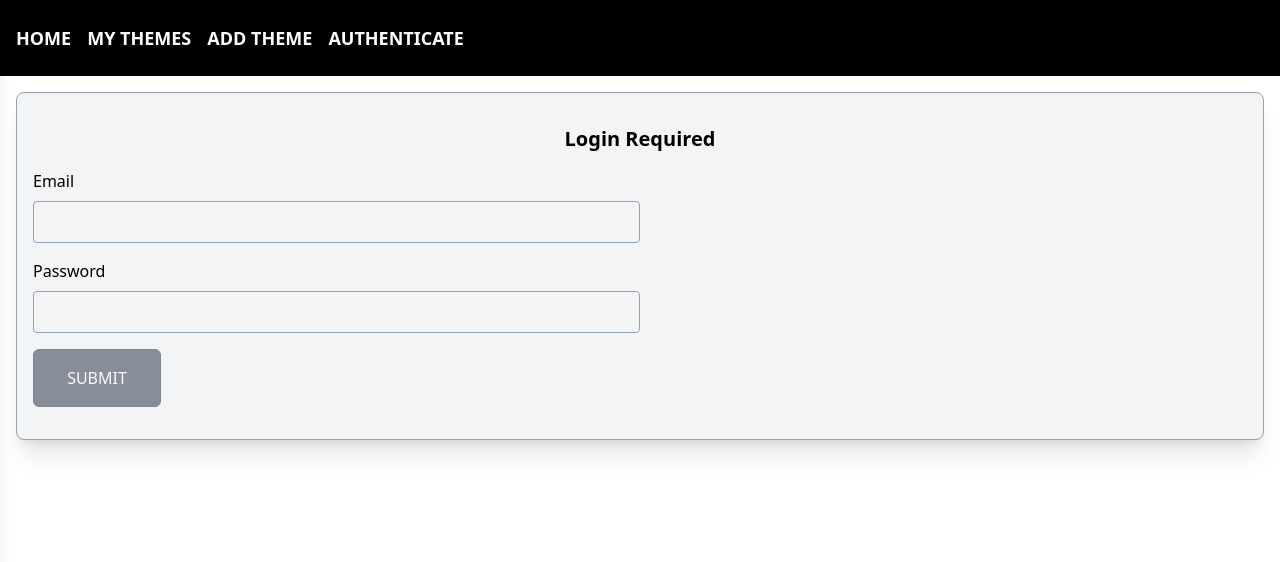
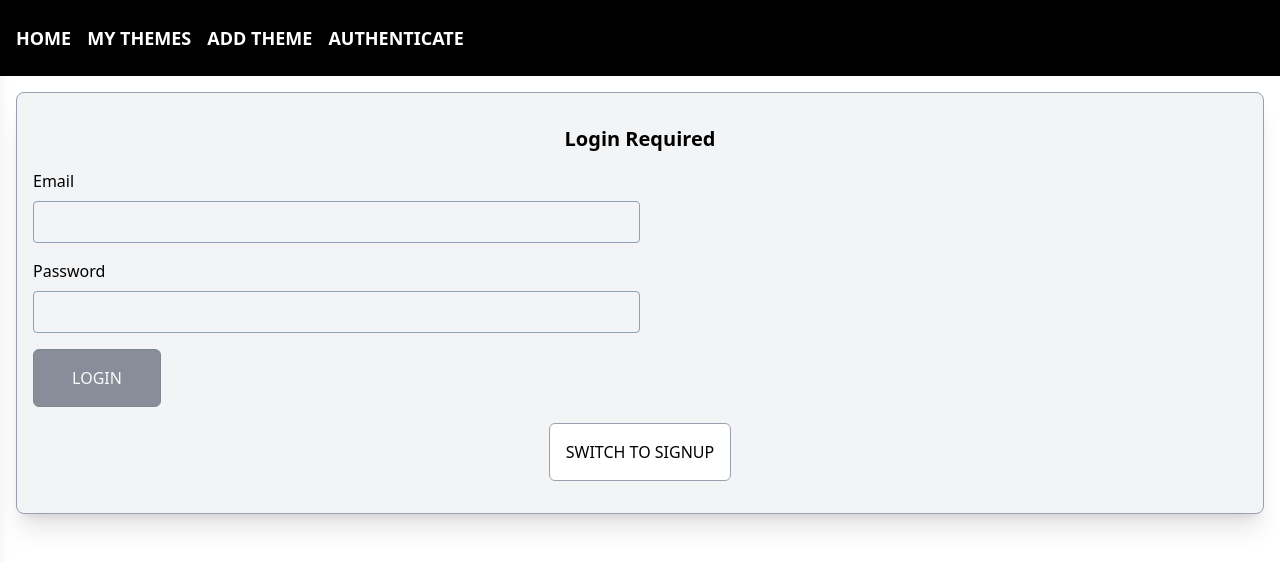
Before and after one commit to Earlssu/MERN_FS_Project, a React (Vite) app in the folder apps/client/: page /auth in a window 1280 px wide. Shown: the top 562 px of the page. Built offline with nearby package versions, Linux system fonts and the light colour scheme.

Commit message:
[Feat]Setup switch mode in Auth page

```diff
--- a/apps/client/src/features/users/pages/Auth.tsx
+++ b/apps/client/src/features/users/pages/Auth.tsx
@@ -1,11 +1,17 @@
 import Card from '@/shared/components/UIElements/Card.tsx';
 import Input from '@/shared/components/FormElements/Input.tsx';
-import { VALIDATOR_EMAIL, VALIDATOR_MINLENGTH } from '@/shared/utils/validators.ts';
+import {
+  VALIDATOR_EMAIL,
+  VALIDATOR_MINLENGTH,
+  VALIDATOR_REQUIRE,
+} from '@/shared/utils/validators.ts';
 import { useForm } from '@/shared/hooks/useForm.ts';
 import Button from '@/shared/components/FormElements/Button.tsx';
+import { useState } from 'react';
 
 const Auth = () => {
-  const [formState, inputHandler] = useForm(
+  const [isLogin, setIsLogin] = useState(true);
+  const [formState, inputHandler, setFormData] = useForm(
     {
       email: {
         value: '',
@@ -19,6 +25,25 @@ const Auth = () => {
     false,
   );
 
+  const switchModeHandler = () => {
+    if (!isLogin) {
+      const { name, ...restInputs } = formState.inputs;
+      setFormData(restInputs, formState.inputs.email.isValid && formState.inputs.password.isValid);
+    } else {
+      setFormData(
+        {
+          ...formState.inputs,
+          name: {
+            value: '',
+            isValid: false,
+          },
+        },
+        false,
+      );
+    }
+    setIsLogin((prevMode) => !prevMode);
+  };
+
   const authSubmitHandler = (event: React.FormEvent<HTMLFormElement>) => {
     event.preventDefault();
     console.log(formState.inputs); // TODO: send this to the backend
@@ -29,6 +54,15 @@ const Auth = () => {
       <Card>
         <h2 className={'text-xl font-bold'}>Login Required</h2>
         <form className={'w-full flex flex-col gap-4'} onSubmit={authSubmitHandler}>
+          {!isLogin && (
+            <Input
+              id={'name'}
+              label={'Name'}
+              errorText={'Please enter your name'}
+              validators={[VALIDATOR_REQUIRE()]}
+              onInputChange={inputHandler}
+            />
+          )}
           <Input
             id={'email'}
             label={'Email'}
@@ -44,9 +78,12 @@ const Auth = () => {
             onInputChange={inputHandler}
           />
           <Button type={'submit'} disabled={!formState.isValid}>
-            SUBMIT
+            {isLogin ? 'LOGIN' : 'SIGNUP'}
           </Button>
         </form>
+        <Button style={'inverse'} className={'w-fit'} onClick={switchModeHandler}>
+          SWITCH TO {isLogin ? 'SIGNUP' : 'LOGIN'}
+        </Button>
       </Card>
     </div>
   );
--- a/apps/client/src/shared/components/FormElements/Button.tsx
+++ b/apps/client/src/shared/components/FormElements/Button.tsx
@@ -41,13 +41,13 @@ const Button: React.FC<ButtonProps> = ({
   className,
 }) => {
   const baseClass =
-    'w-fit inline-block border sm:p-4 rounded-md text-center cursor-pointer transition flex justify-center items-center min-h-12 sm:min-h-auto';
+    'border rounded-md text-center cursor-pointer transition flex justify-center items-center min-h-12 sm:min-h-auto sm:p-4';
   const disabledClass = 'disabled:cursor-not-allowed disabled:opacity-50';
 
   const mergedClasses = cx(
     baseClass,
+    getStyleClass(style),
     widthMap[size],
-    getStyleClass(style),
     disabled && disabledClass,
     className,
   );
--- a/apps/client/src/shared/hooks/useForm.ts
+++ b/apps/client/src/shared/hooks/useForm.ts
@@ -6,6 +6,9 @@ const formReducer = (state: FormState, action: FormAction) => {
     case 'INPUT_CHANGE':
       let formIsValid = true;
       for (const inputId in state.inputs) {
+        if (!state.inputs[inputId]) {
+          continue;
+        }
         if (inputId === action.inputId) {
           formIsValid = formIsValid && action.isValid;
         } else {
```
